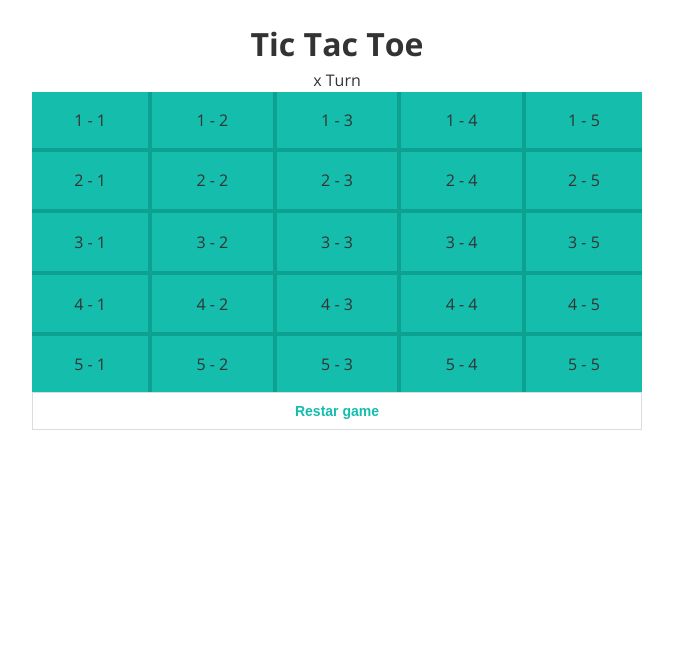
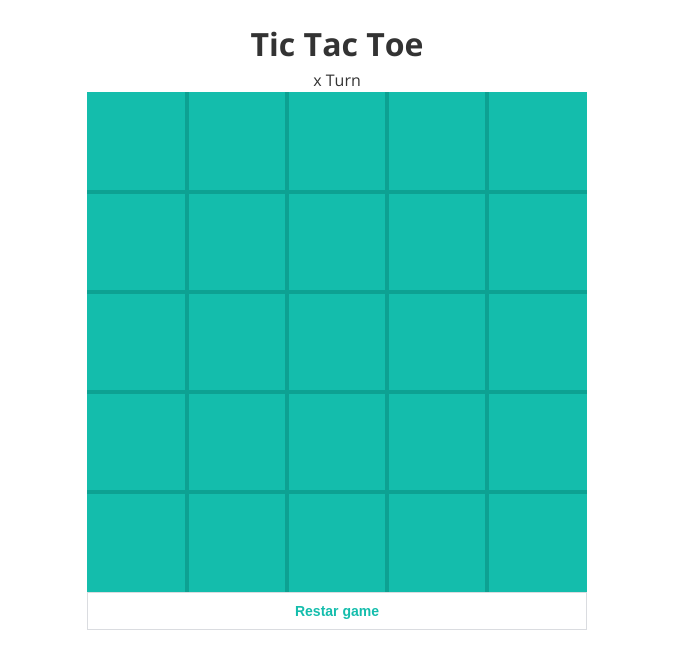
Before and after one commit to ifuenteromero/Tic-Tac-Toe, a React (Vite) app: page / in a window 1280 px wide. Shown: the top 668 px of the page, without its empty margins (303-976 px from the left). Built offline with nearby package versions, Linux system fonts and the light colour scheme.

Commit message:
actualizo el board y pongo la cuadrícula cuadrada

```diff
--- a/src/components/App.jsx
+++ b/src/components/App.jsx
@@ -6,9 +6,20 @@ import { INITIAL_TURN, toggleTurn } from "../utils/constants";
 const App = () => {
 	const [turn, setTurn] = useState(INITIAL_TURN);
 
-	const updateBoard = () => {
-		const newTurn = toggleTurn(turn);
+	const n = 5;
+	const row = Array(n).fill(null);
+	const INITIAL_MATRIX = Array(n).fill(row);
+	const [matrix, setMatrix] = useState(INITIAL_MATRIX);
+
+	const updateBoard = (rowIndex, colIndex, currentTurn) => {
+		const newTurn = toggleTurn(currentTurn);
+		const newMatrix = [...matrix];
+		const row = newMatrix[rowIndex];
+		const newRow = [...row];
+		newRow[colIndex] = currentTurn;
+		newMatrix[rowIndex] = newRow;
 		setTurn(newTurn);
+		setMatrix(newMatrix);
 	};
 
 	return (
@@ -19,8 +30,17 @@ const App = () => {
 			<main>
 				<section className="turn">{turn} Turn</section>
 				<section className="game">
-					<Board updateBoard={updateBoard} />
-					<button className="reset-button">Restar game</button>
+					<Board
+						updateBoard={updateBoard}
+						currentTurn={turn}
+						matrix={matrix}
+					/>
+					<button
+						className="reset-button"
+						style={{ width: `${n * 10}rem` }}
+					>
+						Restar game
+					</button>
 				</section>
 			</main>
 		</div>
--- a/src/components/Board.jsx
+++ b/src/components/Board.jsx
@@ -1,10 +1,6 @@
-const Board = ({ updateBoard }) => {
-	const n = 5;
-	const row = Array(n).fill(null);
-	const matrix = Array(n).fill(row);
-
-	const handleClick = () => {
-		updateBoard();
+const Board = ({ updateBoard, currentTurn, matrix }) => {
+	const handleClick = (rowIndex, colIndex, currentTurn) => {
+		updateBoard(rowIndex, colIndex, currentTurn);
 	};
 
 	return (
@@ -20,8 +16,16 @@ const Board = ({ updateBoard }) => {
 									<td
 										key={colIndex}
 										className="board__cell"
-										onClick={handleClick}
-									>{`${rowIndex} - ${colIndex}`}</td>
+										onClick={() =>
+											handleClick(
+												rowArrayIndex,
+												colArrayIndex,
+												currentTurn
+											)
+										}
+									>
+										{col}
+									</td>
 								);
 							})}
 						</tr>
--- a/src/css/App.css
+++ b/src/css/App.css
@@ -10,8 +10,6 @@
 .page {
 	height: 100%;
 	margin: 0 auto;
-	max-width: 65rem;
-	width: 100%;
 	text-align: center;
 	color: var(--gray-700);
 	padding: 2rem;
@@ -21,10 +19,9 @@
 }
 
 .board {
-	height: 30rem;
 	background-color: var(--color-secondary);
-	width: 100%;
 	border-collapse: collapse;
+	margin: 0 auto;
 }
 
 .board .board__row:not(:last-child) {
@@ -33,6 +30,8 @@
 
 .board .board__row .board__cell {
 	cursor: pointer;
+	width: 10rem;
+	height: 10rem;
 }
 
 .board .board__row .board__cell:not(:last-child) {
@@ -40,7 +39,6 @@
 }
 
 .reset-button {
-	width: 100%;
 	padding: 1rem 2rem;
 	color: var(--color-secondary);
 	font-weight: 700;
```
